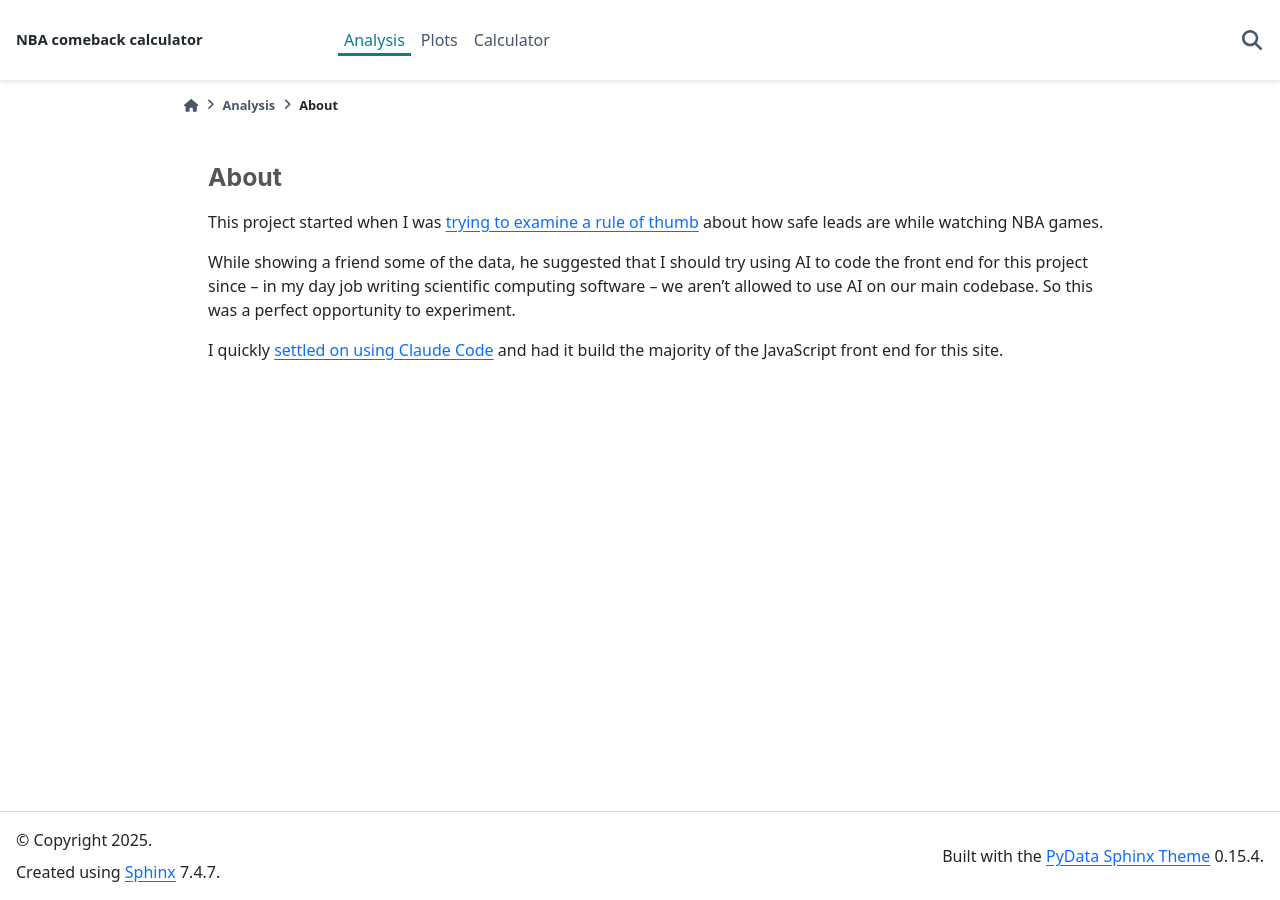
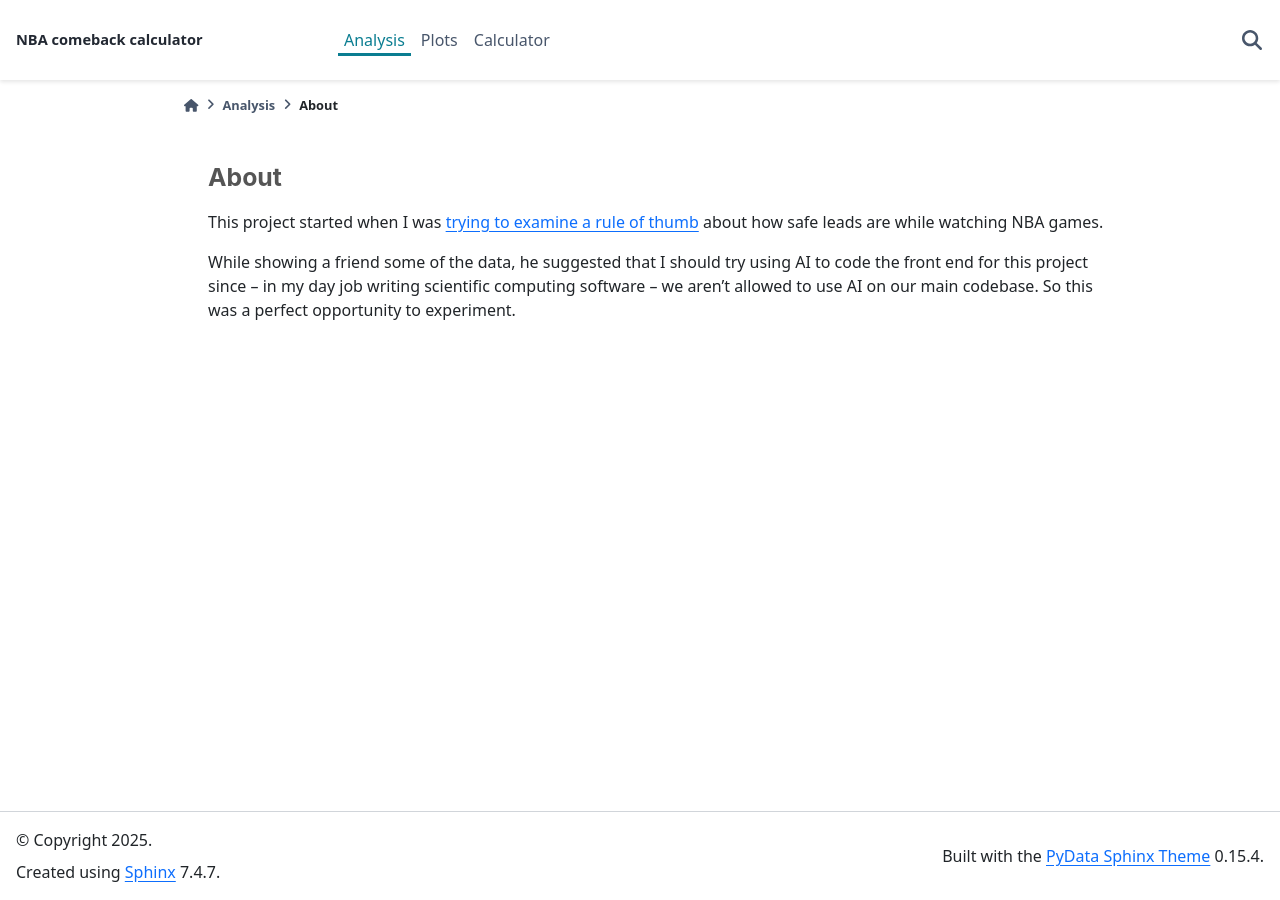
Before and after one commit to nba-comeback-calculator/nba-comeback-calculator, a Sphinx documentation site: the page built from docs/frontend/source/analysis/about.rst, in a window 1280 px wide. Built offline with Sphinx 7.4.7 and the PyData theme 0.15.4, drawn with Linux system fonts in a browser that asks for light colours; nearby versions of some CDN libraries; comment, search, counter and statistics services are not loaded.

```diff
--- a/docs/frontend/source/analysis/about.rst
+++ b/docs/frontend/source/analysis/about.rst
@@ -12,5 +12,5 @@
 software -- we aren't allowed to use AI on our main codebase.  So this was a perfect
 opportunity to experiment.
 
-I quickly :doc:`settled on using Claude Code </analysis/using_claude_code>` and had it
-build the majority of the JavaScript front end for this site.
+.. I quickly :doc:`settled on using Claude Code </analysis/using_claude_code>` and had
+   it build the majority of the JavaScript front end for this site.
--- a/docs/frontend/source/analysis/index.rst
+++ b/docs/frontend/source/analysis/index.rst
@@ -12,5 +12,4 @@
    do_the_twolves_give_up_big_leads
    understanding_and_using_the_plots
    forming_the_plot_trend_lines
-   using_claude_code
    about
```
